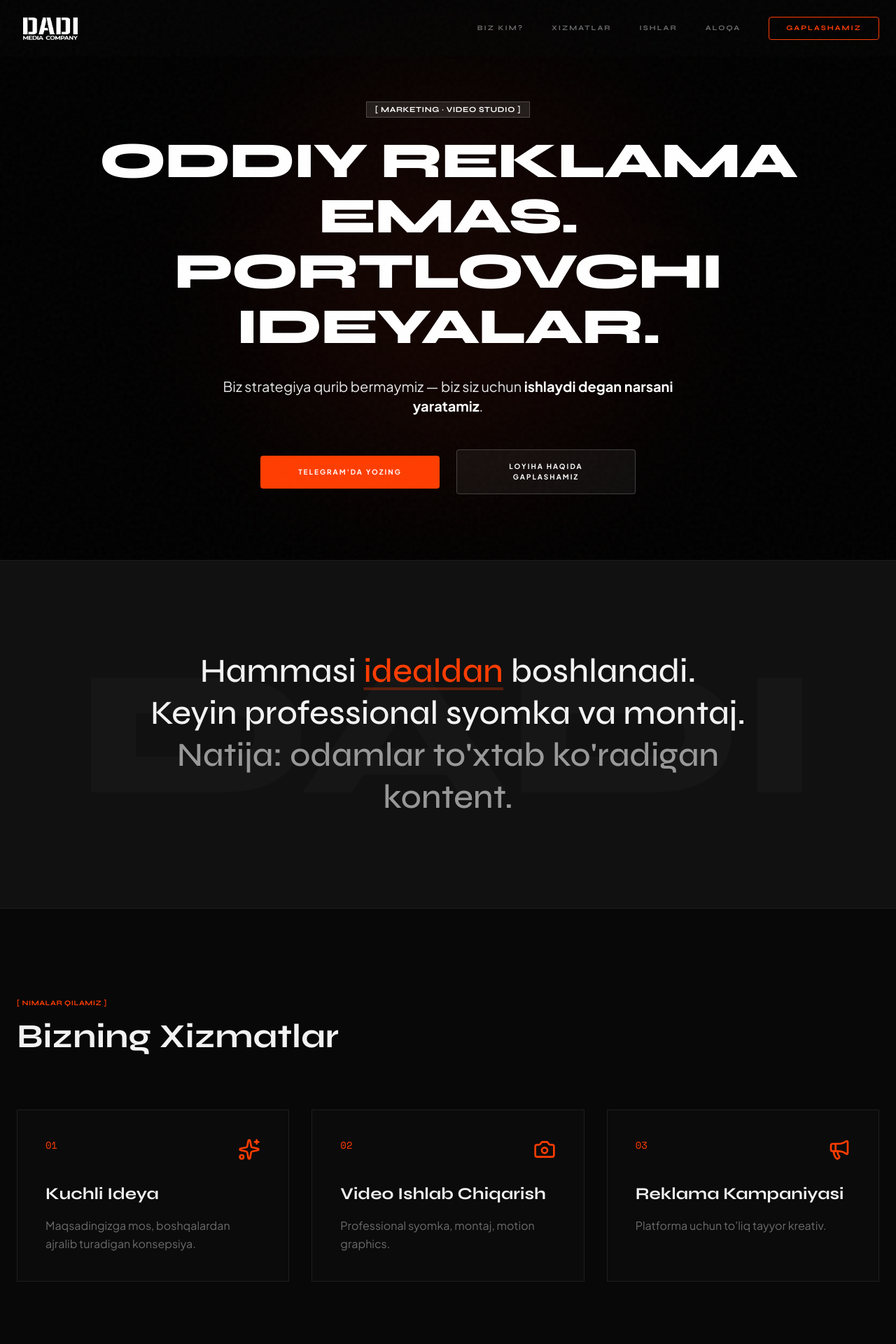
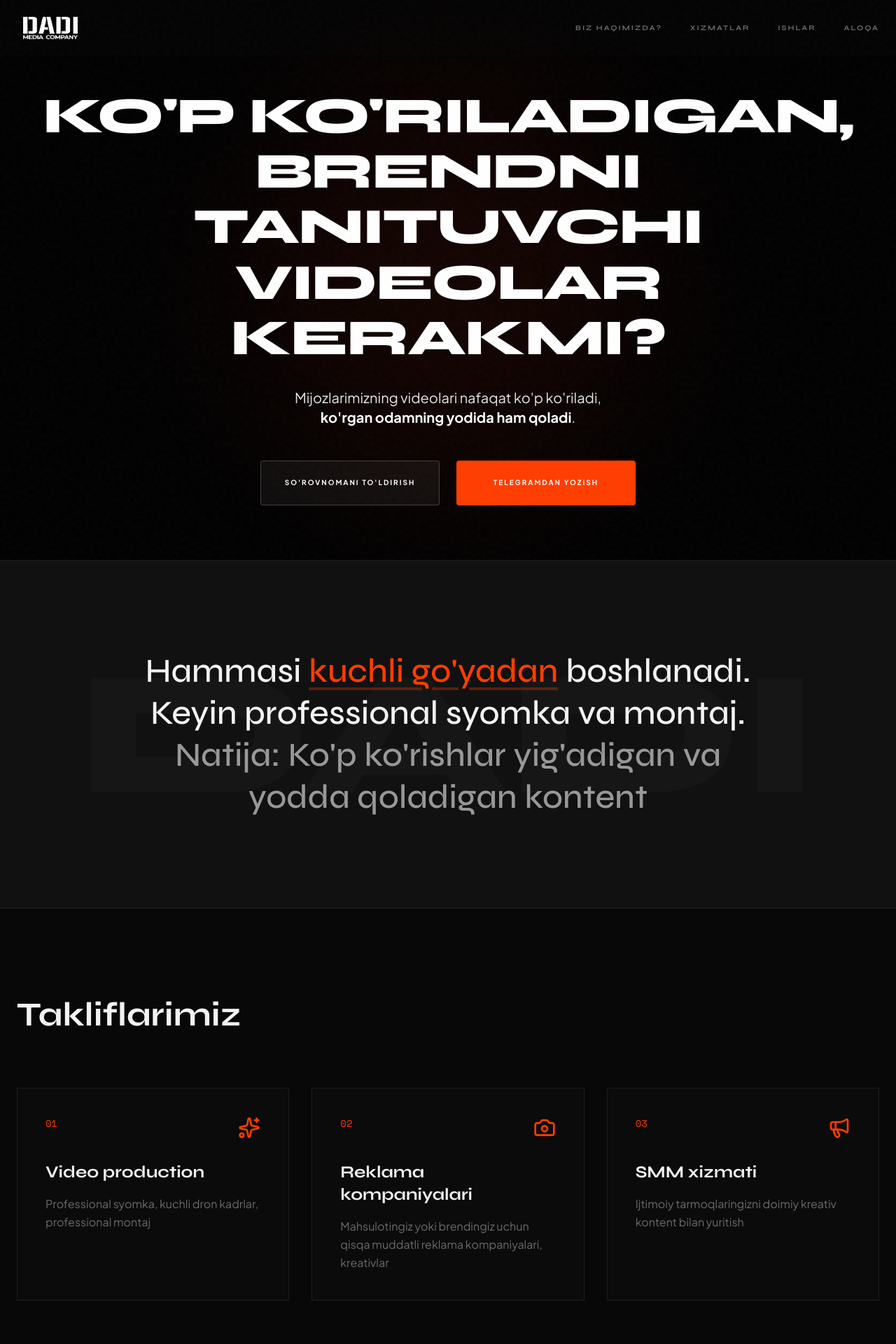
Before and after one commit to Botirjon777/dadi-uz, a Next.js app: page / in a window 1280 px wide. Shown: the top 1920 px of the page at 70% size. Built offline with nearby package versions, Linux system fonts and the light colour scheme.

Commit message:
feat: implement landing page components, Telegram integration, and project structure

```diff
--- /dev/null
+++ b/app/actions.ts
@@ -0,0 +1,37 @@
+"use server";
+
+import { sendTelegramMessage } from "@/lib/telegram";
+
+export async function sendContactFormAction(formData: FormData) {
+  const ism = formData.get("ism") as string;
+  const telefon = formData.get("telefon") as string;
+  const kompaniya = formData.get("kompaniya") as string;
+  const xabar = formData.get("xabar") as string;
+
+  if (!ism || !telefon || !xabar) {
+    return { success: false, message: "Barcha majburiy maydonlarni to'ldiring." };
+  }
+
+  const message = `
+<b>🚀 Yangi murojaat!</b>
+
+<b>Ism:</b> ${ism}
+<b>Telefon:</b> ${telefon}
+${kompaniya ? `<b>Kompaniya:</b> ${kompaniya}` : ""}
+<b>Xabar:</b>
+${xabar}
+  `.trim();
+
+  try {
+    const result = await sendTelegramMessage(message);
+    if (result.ok) {
+      return { success: true };
+    } else {
+      console.error("Telegram API error:", result.description);
+      return { success: false, message: "Xabar yuborishda xatolik yuz berdi." };
+    }
+  } catch (error) {
+    console.error("Action error:", error);
+    return { success: false, message: "Tizimda xatolik yuz berdi." };
+  }
+}
--- a/components/ClientsSection.tsx
+++ b/components/ClientsSection.tsx
@@ -16,8 +16,8 @@ export function ClientsSection() {
   return (
     <section className="py-24 bg-bg overflow-hidden border-y border-border">
       <div className="container mx-auto px-6 mb-16">
-        <h2 className="text-center text-muted font-display font-bold text-[10px] uppercase tracking-wider reveal">
-          [ BIZ BILAN ISHLAYDIGANLAR ]
+        <h2 className="text-center text-muted font-display font-bold text-xl uppercase tracking-wider reveal">
+          [ MIJOZLARIMIZ ]
         </h2>
       </div>
 
--- a/components/ContactSection.tsx
+++ b/components/ContactSection.tsx
@@ -3,6 +3,7 @@
 import { useState } from "react";
 import { CONTACT_INFO } from "@/lib/constants";
 import { Send, Phone, MessageSquare, CheckCircle2 } from "lucide-react";
+import { sendContactFormAction } from "@/app/actions";
 
 const InstagramIcon = ({ size = 18 }: { size?: number }) => (
   <svg
@@ -22,12 +23,23 @@ const InstagramIcon = ({ size = 18 }: { size?: number }) => (
 );
 
 export function ContactSection() {
-  const [formState, setFormState] = useState<"idle" | "sending" | "success">("idle");
+  const [formState, setFormState] = useState<"idle" | "sending" | "success">(
+    "idle",
+  );
 
-  const handleSubmit = (e: React.FormEvent) => {
+  const handleSubmit = async (e: React.FormEvent<HTMLFormElement>) => {
     e.preventDefault();
     setFormState("sending");
-    setTimeout(() => setFormState("success"), 1500);
+
+    const formData = new FormData(e.currentTarget);
+    const result = await sendContactFormAction(formData);
+
+    if (result.success) {
+      setFormState("success");
+    } else {
+      alert(result.message || "Xatolik yuz berdi. Iltimos qaytadan urinib ko'ring.");
+      setFormState("idle");
+    }
   };
 
   return (
@@ -40,10 +52,11 @@ export function ContactSection() {
               [ ALOQA ]
             </span>
             <h2 className="text-3xl md:text-6xl font-display font-bold mb-6 md:mb-8">
-              Gaplashamiz
+              Biz bilan bog'laning
             </h2>
             <p className="max-w-md text-muted mb-12">
-              Loyiha haqida batafsil ma'lumot qoldiring yoki to'g'ridan-to'g'ri bog'laning.
+              Loyiha haqida batafsil ma'lumot qoldiring yoki to'g'ridan-to'g'ri
+              bog'laning.
             </p>
 
             <div className="space-y-6">
@@ -65,7 +78,9 @@ export function ContactSection() {
                 <div className="w-10 h-10 rounded-full border border-border flex items-center justify-center group-hover:border-accent transition-colors">
                   <MessageSquare size={18} />
                 </div>
-                <span className="text-lg font-mono">{CONTACT_INFO.telegram}</span>
+                <span className="text-lg font-mono">
+                  {CONTACT_INFO.telegram}
+                </span>
               </a>
               <a
                 href={`https://instagram.com/${CONTACT_INFO.instagram.replace("@", "")}`}
@@ -76,17 +91,24 @@ export function ContactSection() {
                 <div className="w-10 h-10 rounded-full border border-border flex items-center justify-center group-hover:border-accent transition-colors">
                   <InstagramIcon size={18} />
                 </div>
-                <span className="text-lg font-mono">{CONTACT_INFO.instagram}</span>
+                <span className="text-lg font-mono">
+                  {CONTACT_INFO.instagram}
+                </span>
               </a>
             </div>
           </div>
 
           {/* Right Column: Form */}
-          <div className="reveal">
+          <div className="reveal lg:border-l lg:border-border lg:pl-20">
+            <h2 className="text-xl md:text-3xl font-display font-bold mb-2.5 md:mb-5">
+              Biz siz bilan bog'lanamiz
+            </h2>
             {formState === "success" ? (
               <div className="h-full flex flex-col items-center justify-center text-center p-10 border border-accent bg-accent/5 rounded-sm">
                 <CheckCircle2 className="w-16 h-16 text-accent mb-6" />
-                <h3 className="text-2xl font-display font-bold mb-4">Muvaffaqiyatli yuborildi</h3>
+                <h3 className="text-2xl font-display font-bold mb-4">
+                  Muvaffaqiyatli yuborildi
+                </h3>
                 <p className="text-muted">Tez orada siz bilan bog'lanamiz.</p>
                 <button
                   onClick={() => setFormState("idle")}
@@ -98,34 +120,47 @@ export function ContactSection() {
             ) : (
               <form onSubmit={handleSubmit} className="space-y-6">
                 <div>
-                  <label className="text-[10px] font-display font-bold uppercase text-muted mb-2 block tracking-wider">Ismingiz</label>
+                  <label className="text-[10px] font-display font-bold uppercase text-muted mb-2 block tracking-wider">
+                    Ismingiz
+                  </label>
                   <input
                     required
+                    name="ism"
                     type="text"
                     className="w-full bg-surface border border-border p-2.5 md:p-5 focus:border-accent focus:outline-none transition-colors placeholder:text-muted/50"
                     placeholder="Ali Valiyev"
                   />
                 </div>
                 <div>
-                  <label className="text-[10px] font-display font-bold uppercase text-muted mb-2 block tracking-wider">Telefon raqam</label>
+                  <label className="text-[10px] font-display font-bold uppercase text-muted mb-2 block tracking-wider">
+                    Telefon raqam
+                  </label>
                   <input
                     required
+                    name="telefon"
                     type="tel"
                     className="w-full bg-surface border border-border p-2.5 md:p-5 focus:border-accent focus:outline-none transition-colors placeholder:text-muted/50"
                     placeholder="+998 90 000 00 00"
                   />
                 </div>
                 <div>
-                  <label className="text-[10px] font-display font-bold uppercase text-muted mb-2 block tracking-wider">Kompaniya nomi (ixtiyoriy)</label>
+                  <label className="text-[10px] font-display font-bold uppercase text-muted mb-2 block tracking-wider">
+                    Kompaniya nomi (ixtiyoriy)
+                  </label>
                   <input
+                    name="kompaniya"
                     type="text"
                     className="w-full bg-surface border border-border p-2.5 md:p-5 focus:border-accent focus:outline-none transition-colors placeholder:text-muted/50"
                     placeholder="Brend nomi"
                   />
                 </div>
                 <div>
-                  <label className="text-[10px] font-display font-bold uppercase text-muted mb-2 block tracking-wider">Xabar / Maqsad</label>
+                  <label className="text-[10px] font-display font-bold uppercase text-muted mb-2 block tracking-wider">
+                    Xabar / Maqsad
+                  </label>
                   <textarea
+                    required
+                    name="xabar"
                     rows={4}
                     className="w-full bg-surface border border-border p-2.5 md:p-5 focus:border-accent focus:outline-none transition-colors resize-none placeholder:text-muted/50"
                     placeholder="Qanday loyiha ustida ishlaymiz?"
--- a/components/Footer.tsx
+++ b/components/Footer.tsx
@@ -79,7 +79,7 @@ export function Footer() {
           {/* Bottom: All rights reserved */}
           <div className="pt-8 w-full border-t border-border/50 text-center">
             <div className="text-[9px] md:text-[10px] font-display font-medium text-text/30 uppercase tracking-[0.3em]">
-              © {currentYear} · DADI STUDIO · BARCHA HUQUQLAR HIMOYALANGAN
+              © {currentYear} · DADI MEDIA · BARCHA HUQUQLAR HIMOYALANGAN
             </div>
           </div>
         </div>
--- a/components/HeroSection.tsx
+++ b/components/HeroSection.tsx
@@ -42,48 +42,41 @@ export function HeroSection() {
       <div className="absolute top-1/2 left-1/2 -translate-x-1/2 -translate-y-1/2 w-[600px] h-[600px] bg-accent/8 blur-[120px] rounded-full pointer-events-none z-0" />
 
       <div className="container mx-auto px-6 text-center z-20">
-        {/* Eyebrow Label */}
-        <div className="mb-6 opacity-0 animate-fade-up">
-          <span className="text-[11px] font-display font-bold tracking-wider text-white uppercase border border-white/20 px-3 py-1 bg-white/10 backdrop-blur-sm">
-            [ MARKETING · VIDEO STUDIO ]
-          </span>
-        </div>
-
         {/* Headline */}
         <h1 className="text-[clamp(2rem,6vw,4.5rem)] font-display font-extrabold leading-[1.1] mb-8 tracking-tight text-white uppercase drop-shadow-2xl">
           <span className="block opacity-0 animate-fade-up [animation-delay:150ms]">
-            Oddiy reklama emas.
+            Ko'p ko'riladigan,
           </span>
           <span className="block opacity-0 animate-fade-up [animation-delay:300ms]">
-            Portlovchi ideyalar.
+            brendni tanituvchi videolar kerakmi?
           </span>
         </h1>
 
         {/* Subheadline */}
         <p className="max-w-2xl mx-auto text-lg md:text-xl text-white/90 font-body mb-12 opacity-0 animate-fade-up [animation-delay:450ms] drop-shadow-md">
-          Biz strategiya qurib bermaymiz — biz siz uchun{" "}
+          Mijozlarimizning videolari nafaqat ko'p ko'riladi, <br />
           <span className="text-white font-bold">
-            ishlaydi degan narsani yaratamiz
+            ko'rgan odamning yodida ham qoladi
           </span>
           .
         </p>
 
         {/* CTAs */}
         <div className="flex flex-col sm:flex-row items-center justify-center gap-6 opacity-0 animate-fade-up [animation-delay:600ms]">
+          <Link
+            href="#contact"
+            className="w-full sm:w-64 h-16 px-6 border border-white/20 text-white font-bold text-[10px] uppercase tracking-[0.2em] rounded-sm hover:translate-y-[-2px] hover:border-white transition-all bg-white/5 backdrop-blur-sm flex items-center justify-center text-center whitespace-nowrap"
+          >
+            So'rovnomani to'ldirish
+          </Link>
           <a
             href={CONTACT_INFO.telegram_link}
             target="_blank"
             rel="noopener noreferrer"
-            className="w-full sm:w-64 px-10 py-4 bg-accent text-white font-bold text-[10px] uppercase tracking-[0.2em] rounded-sm hover:translate-y-[-2px] transition-all flex items-center justify-center"
+            className="w-full sm:w-64 h-16 px-6 bg-accent text-white font-bold text-[10px] uppercase tracking-[0.2em] rounded-sm hover:translate-y-[-2px] transition-all flex items-center justify-center text-center whitespace-nowrap"
           >
-            Telegram'da yozing
+            Telegramdan yozish
           </a>
-          <Link
-            href="#contact"
-            className="w-full sm:w-64 px-10 py-4 border border-white/20 text-white font-bold text-[10px] uppercase tracking-[0.2em] rounded-sm hover:translate-y-[-2px] hover:border-white transition-all bg-white/5 backdrop-blur-sm flex items-center justify-center"
-          >
-            Loyiha haqida gaplashamiz
-          </Link>
         </div>
       </div>
     </section>
--- a/components/ManifestoSection.tsx
+++ b/components/ManifestoSection.tsx
@@ -1,6 +1,9 @@
 export function ManifestoSection() {
   return (
-    <section id="about" className="relative py-32 bg-surface overflow-hidden border-y border-border">
+    <section
+      id="about"
+      className="relative py-32 bg-surface overflow-hidden border-y border-border"
+    >
       {/* Decorative Ghost Text */}
       <div className="absolute inset-0 flex items-center justify-center select-none pointer-events-none opacity-[0.02] font-display font-black text-[20vw] leading-none">
         DADI
@@ -8,11 +11,17 @@ export function ManifestoSection() {
 
       <div className="container mx-auto px-6 relative z-10 text-center">
         <h2 className="text-3xl md:text-5xl font-display font-medium max-w-4xl mx-auto leading-tight reveal">
-          Hammasi <span className="text-accent underline decoration-accent/30 underline-offset-8 transition-colors hover:decoration-accent">idealdan</span> boshlanadi.
+          Hammasi{" "}
+          <span className="text-accent underline decoration-accent/30 underline-offset-8 transition-colors hover:decoration-accent">
+            kuchli go'yadan
+          </span>{" "}
+          boshlanadi.
           <br className="hidden md:block" />
           Keyin professional syomka va montaj.
           <br className="hidden md:block" />
-          <span className="text-text/60">Natija: odamlar to'xtab ko'radigan kontent.</span>
+          <span className="text-text/60">
+            Natija: Ko'p ko'rishlar yig'adigan va yodda qoladigan kontent
+          </span>
         </h2>
       </div>
     </section>
--- a/components/Navbar.tsx
+++ b/components/Navbar.tsx
@@ -55,7 +55,10 @@ export function Navbar() {
       >
         <div className="container mx-auto px-6 flex items-center justify-between">
           {/* Logo */}
-          <Link href="/" className="relative w-24 h-8 transition-all duration-300 hover:scale-105">
+          <Link
+            href="/"
+            className="relative w-24 h-8 transition-all duration-300 hover:scale-105"
+          >
             <Image
               src="/images/logos/logo-white.webp"
               alt="Dadi.uz"
@@ -77,14 +80,6 @@ export function Navbar() {
                 {link.label}
               </Link>
             ))}
-            <a
-              href={CONTACT_INFO.telegram_link}
-              target="_blank"
-              rel="noopener noreferrer"
-              className="px-6 py-2 border border-accent text-accent hover:bg-accent hover:text-white transition-all text-[10px] font-display font-bold uppercase tracking-[0.2em] rounded-sm"
-            >
-              Gaplashamiz
-            </a>
           </div>
 
           {/* Mobile Toggle */}
@@ -93,15 +88,23 @@ export function Navbar() {
             onClick={() => setIsMenuOpen(!isMenuOpen)}
             aria-label={isMenuOpen ? "Close menu" : "Open menu"}
           >
-            <div className={`h-0.5 bg-text transition-all duration-500 ${isMenuOpen ? "w-6 rotate-45 translate-y-2" : "w-6"}`} />
-            <div className={`h-0.5 bg-text transition-all duration-500 ${isMenuOpen ? "w-0 opacity-0" : "w-4 group-hover:w-6"}`} />
-            <div className={`h-0.5 bg-text transition-all duration-500 ${isMenuOpen ? "w-6 -rotate-45 -translate-y-2" : "w-6"}`} />
+            <div
+              className={`h-0.5 bg-text transition-all duration-500 ${isMenuOpen ? "w-6 rotate-45 translate-y-2" : "w-6"}`}
+            />
+            <div
+              className={`h-0.5 bg-text transition-all duration-500 ${isMenuOpen ? "w-0 opacity-0" : "w-4 group-hover:w-6"}`}
+            />
+            <div
+              className={`h-0.5 bg-text transition-all duration-500 ${isMenuOpen ? "w-6 -rotate-45 -translate-y-2" : "w-6"}`}
+            />
           </button>
         </div>
       </nav>
 
       {/* Mobile Sidebar System */}
-      <div className={`fixed inset-0 z-100 md:hidden transition-all duration-500 ${isMenuOpen ? "visible" : "invisible"}`}>
+      <div
+        className={`fixed inset-0 z-100 md:hidden transition-all duration-500 ${isMenuOpen ? "visible" : "invisible"}`}
+      >
         {/* Backdrop */}
         <div
           className={`absolute inset-0 bg-black/60 backdrop-blur-md transition-opacity duration-500 ${isMenuOpen ? "opacity-100" : "opacity-0"}`}
@@ -109,13 +112,28 @@ export function Navbar() {
         />
 
         {/* Sidebar Panel */}
-        <div className={`absolute top-0 right-0 w-[85%] h-full bg-bg border-l border-border transition-transform duration-500 ease-out flex flex-col ${isMenuOpen ? "translate-x-0" : "translate-x-full"}`}>
+        <div
+          className={`absolute top-0 right-0 w-[85%] h-full bg-bg border-l border-border transition-transform duration-500 ease-out flex flex-col ${isMenuOpen ? "translate-x-0" : "translate-x-full"}`}
+        >
           {/* Sidebar Header */}
           <div className="p-8 border-b border-border flex items-center justify-between">
-             <Link href="/" onClick={() => setIsMenuOpen(false)} className="relative w-20 h-6">
-                <Image src="/images/logos/logo-white.webp" alt="Dadi" fill className="object-contain" sizes="80px" />
+            <Link
+              href="/"
+              onClick={() => setIsMenuOpen(false)}
+              className="relative w-20 h-6"
+            >
+              <Image
+                src="/images/logos/logo-white.webp"
+                alt="Dadi"
+                fill
+                className="object-contain"
+                sizes="80px"
+              />
             </Link>
-             <button onClick={() => setIsMenuOpen(false)} className="text-muted hover:text-text p-2">
+            <button
+              onClick={() => setIsMenuOpen(false)}
+              className="text-muted hover:text-text p-2"
+            >
               <X size={20} />
             </button>
           </div>
@@ -141,8 +159,13 @@ export function Navbar() {
           {/* Sidebar Footer */}
           <div className="p-8 bg-surface/50 border-t border-border space-y-8">
             <div className="flex flex-col gap-4">
-               <span className="text-[10px] font-display font-bold text-muted uppercase tracking-[0.2em]">Bog'lanish</span>
-               <a href={CONTACT_INFO.telegram_link} className="text-lg font-display font-bold hover:text-accent transition-colors">
+              <span className="text-[10px] font-display font-bold text-muted uppercase tracking-[0.2em]">
+                Bog'lanish
+              </span>
+              <a
+                href={CONTACT_INFO.telegram_link}
+                className="text-lg font-display font-bold hover:text-accent transition-colors"
+              >
                 {CONTACT_INFO.telegram}
               </a>
             </div>
--- a/components/ServicesSection.tsx
+++ b/components/ServicesSection.tsx
@@ -3,10 +3,14 @@ import { Sparkles, Camera, Megaphone } from "lucide-react";
 
 const getIcon = (iconName: string) => {
   switch (iconName) {
-    case "spark": return <Sparkles className="w-8 h-8 text-accent" />;
-    case "camera": return <Camera className="w-8 h-8 text-accent" />;
-    case "megaphone": return <Megaphone className="w-8 h-8 text-accent" />;
-    default: return <Sparkles className="w-8 h-8 text-accent" />;
+    case "spark":
+      return <Sparkles className="w-8 h-8 text-accent" />;
+    case "camera":
+      return <Camera className="w-8 h-8 text-accent" />;
+    case "megaphone":
+      return <Megaphone className="w-8 h-8 text-accent" />;
+    default:
+      return <Sparkles className="w-8 h-8 text-accent" />;
   }
 };
 
@@ -15,10 +19,9 @@ export function ServicesSection() {
     <section id="services" className="py-32 bg-bg">
       <div className="container mx-auto px-6">
         <div className="mb-20 text-center md:text-left">
-          <span className="text-[10px] font-display font-bold tracking-wider text-accent uppercase mb-4 block reveal">
-            [ NIMALAR QILAMIZ ]
-          </span>
-          <h2 className="text-4xl md:text-5xl font-display font-bold reveal">Bizning Xizmatlar</h2>
+          <h2 className="text-4xl md:text-5xl font-display font-bold reveal">
+            Takliflarimiz
+          </h2>
         </div>
 
         <div className="grid grid-cols-1 md:grid-cols-3 gap-8">
@@ -28,11 +31,17 @@ export function ServicesSection() {
               className={`group p-10 border border-border bg-surface/30 hover:border-accent hover:translate-y-[-4px] transition-all duration-300 reveal [animation-delay:${i * 100}ms]`}
             >
               <div className="flex justify-between items-start mb-8">
-                <span className="text-sm font-mono text-accent">{service.id}</span>
+                <span className="text-sm font-mono text-accent">
+                  {service.id}
+                </span>
                 {getIcon(service.icon)}
               </div>
-              <h3 className="text-2xl font-display font-bold mb-4">{service.title}</h3>
-              <p className="text-muted leading-relaxed">{service.description}</p>
+              <h3 className="text-2xl font-display font-bold mb-4">
+                {service.title}
+              </h3>
+              <p className="text-muted leading-relaxed">
+                {service.description}
+              </p>
             </div>
           ))}
         </div>
--- a/lib/constants.ts
+++ b/lib/constants.ts
@@ -1,5 +1,5 @@
 export const NAV_LINKS = [
-  { label: "Biz Kim?", href: "#about" },
+  { label: "Biz haqimizda?", href: "#about" },
   { label: "Xizmatlar", href: "#services" },
   { label: "Ishlar", href: "#works" },
   { label: "Aloqa", href: "#contact" },
@@ -8,21 +8,23 @@ export const NAV_LINKS = [
 export const SERVICES = [
   {
     id: "01",
-    title: "Kuchli Ideya",
+    title: "Video production",
     description:
-      "Maqsadingizga mos, boshqalardan ajralib turadigan konsepsiya.",
+      "Professional syomka, kuchli dron kadrlar, professional montaj",
     icon: "spark",
   },
   {
     id: "02",
-    title: "Video Ishlab Chiqarish",
-    description: "Professional syomka, montaj, motion graphics.",
+    title: "Reklama kompaniyalari",
+    description:
+      "Mahsulotingiz yoki brendingiz uchun qisqa muddatli reklama kompaniyalari, kreativlar",
     icon: "camera",
   },
   {
     id: "03",
-    title: "Reklama Kampaniyasi",
-    description: "Platforma uchun to'liq tayyor kreativ.",
+    title: "SMM xizmati",
+    description:
+      "Ijtimoiy tarmoqlaringizni doimiy kreativ kontent bilan yuritish",
     icon: "megaphone",
   },
 ];
@@ -93,8 +95,7 @@ export const GALLERY = [
 
 export const CONTACT_INFO = {
   telegram: "@dadi_uz",
-  telegram_link: "https://t.me/dadi_uz",
-  phone: "+998 90 123 45 67",
-  email: "hello@dadi.uz",
-  instagram: "@dadi.uz",
+  telegram_link: "https://t.me/AzizMuhiddinov",
+  phone: "+998 99 102 20 21",
+  instagram: "@dadi.media",
 };
```
Also changed, not shown: components/WorksSection.tsx (+1 -8 lines), lib/telegram.ts (added, +37 -0 lines), 1 other file (tests, documents, lock files or other folders). Lines whose indentation alone changed are shown as unchanged.
